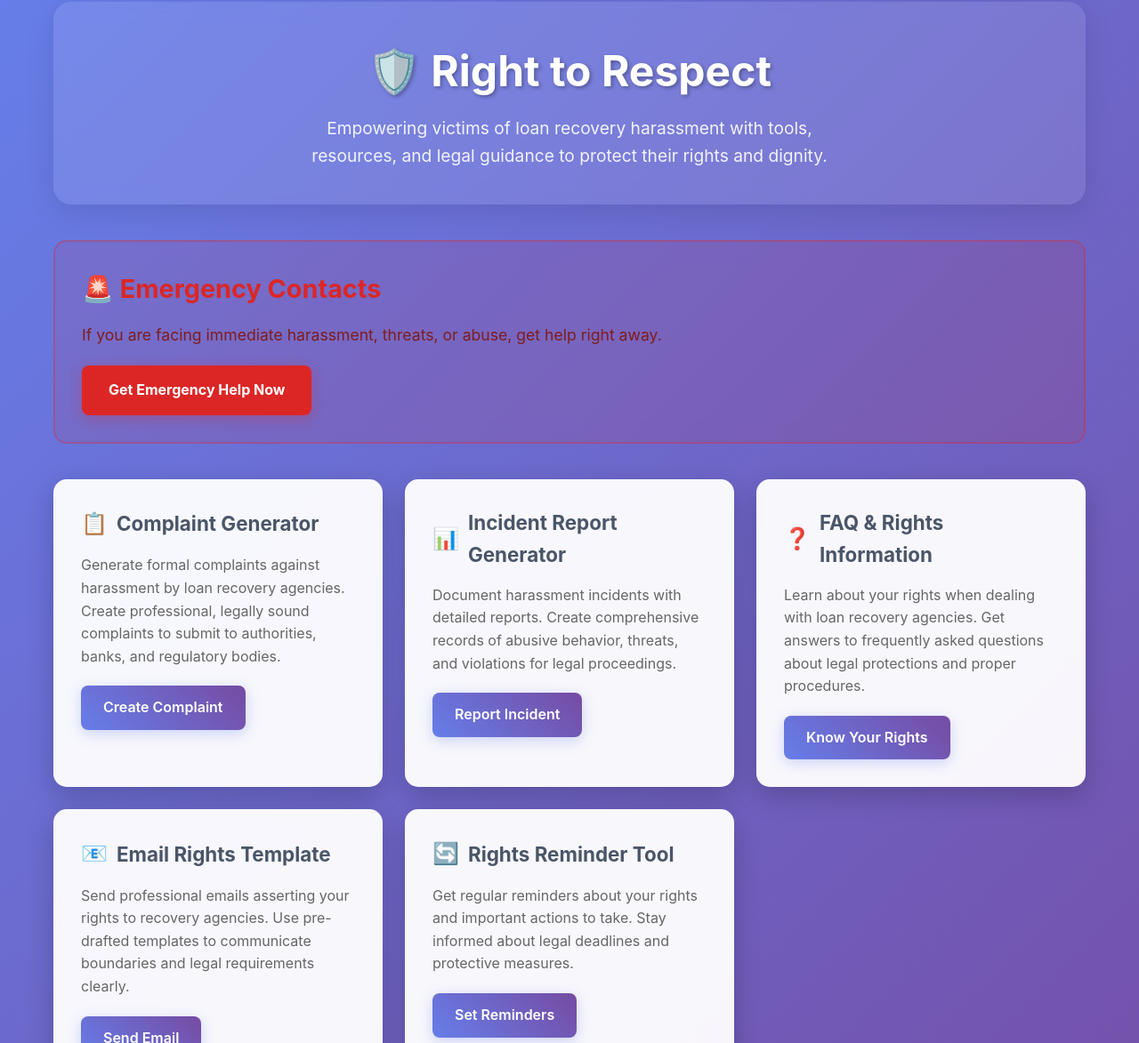
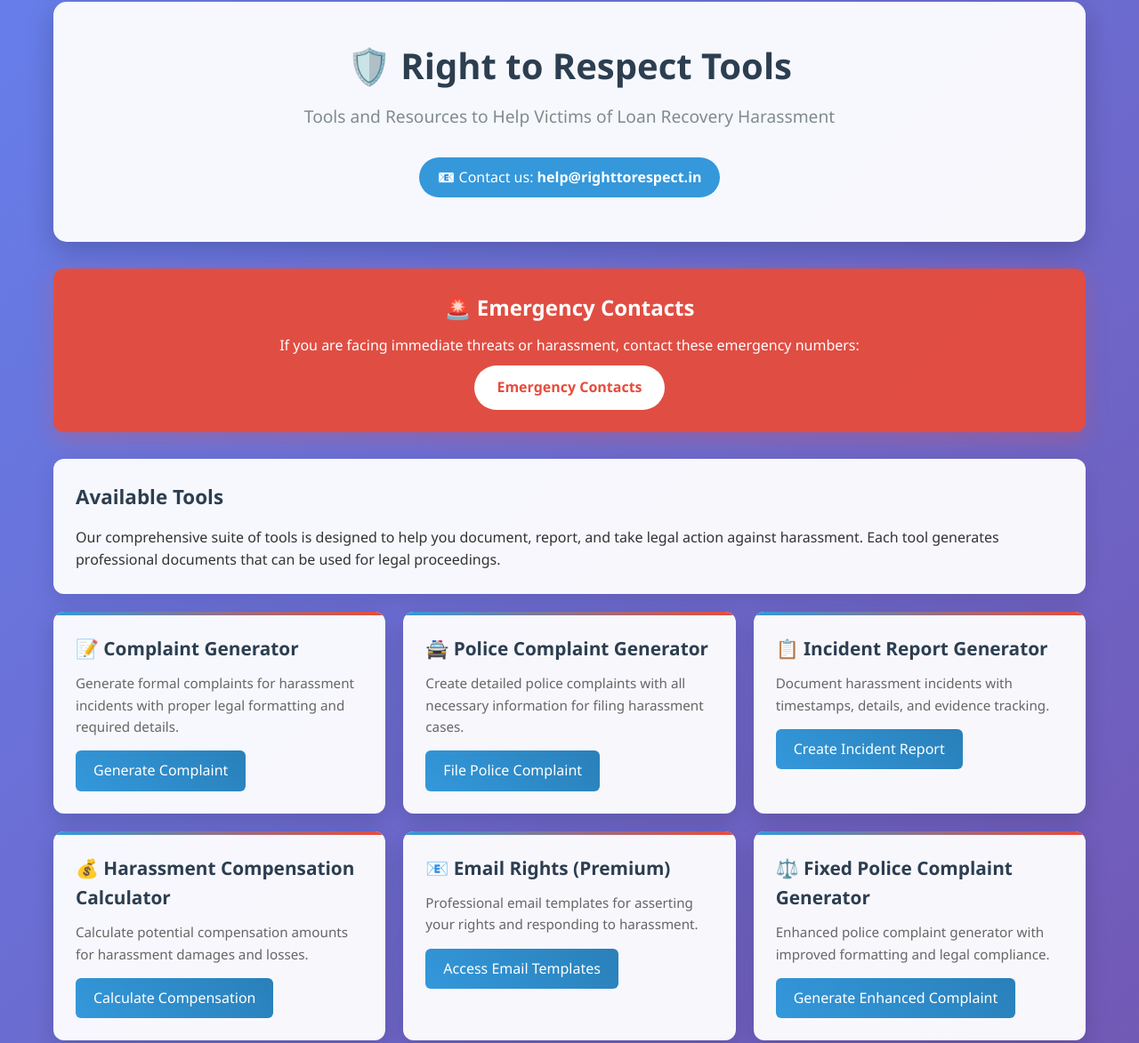
Before and after one commit to harassmentshieldindia/righttorespect-tools, a plain HTML site: page google.html in a window 1280 px wide. Shown: the part 18-1191 px from the top of the page at 89% size. Drawn offline with Linux system fonts and the light colour scheme.

Commit message:
Add missing Google Analytics code to google.html

```diff
--- a/google.html
+++ b/google.html
@@ -3,21 +3,17 @@
 <head>
     <meta charset="UTF-8">
     <meta name="viewport" content="width=device-width, initial-scale=1.0">
-    <!DOCTYPE html>
-<html lang="en">
+
     <!-- Google tag (gtag.js) -->
     <script async src="https://www.googletagmanager.com/gtag/js?id=G-HJJF5KNPZ7"></script>
     <script>
         window.dataLayer = window.dataLayer || [];
         function gtag(){dataLayer.push(arguments);}
         gtag('js', new Date());
-
         gtag('config', 'G-HJJF5KNPZ7');
     </script>
-<head>
-    <meta charset="UTF-8">
-    <meta name="viewport" content="width=device-width, initial-scale=1.0">
-    <title>Right to Respect - Loan Recovery Harassment Help</title>
+
+    <title>Right to Respect Tools - Help for Harassment Victims</title>
     <style>
         * {
             margin: 0;
@@ -26,22 +22,7 @@
         }
 
         body {
-            font-family: -apple-system, BlinkMacSystemFont, 'Segoe UI', Roboto, Oxygen, Ubuntu, Cantarell, sans-serif;
-            line-height: 1.6;
-            color: #333;
-            background: linear-gradient(135deg, #667eea 0%, #764ba2 100%);
-            min-height: 100vh;
-        }
-    <title>Right to Respect - Loan Recovery Harassment Help</title>
-    <style>
-        * {
-            margin: 0;
-            padding: 0;
-            box-sizing: border-box;
-        }
-
-        body {
-            font-family: -apple-system, BlinkMacSystemFont, 'Segoe UI', Roboto, Oxygen, Ubuntu, Cantarell, sans-serif;
+            font-family: 'Segoe UI', Tahoma, Geneva, Verdana, sans-serif;
             line-height: 1.6;
             color: #333;
             background: linear-gradient(135deg, #667eea 0%, #764ba2 100%);
@@ -54,180 +35,171 @@
             padding: 20px;
         }
 
-        .header {
+        header {
             text-align: center;
-            color: white;
-            margin-bottom: 40px;
+            background: rgba(255, 255, 255, 0.95);
+            border-radius: 15px;
             padding: 40px 20px;
-            background: rgba(255, 255, 255, 0.1);
-            backdrop-filter: blur(10px);
-            border-radius: 20px;
-            box-shadow: 0 8px 32px rgba(0, 0, 0, 0.1);
+            margin-bottom: 30px;
+            box-shadow: 0 10px 30px rgba(0, 0, 0, 0.2);
         }
 
-        .header h1 {
-            font-size: 3rem;
+        h1 {
+            color: #2c3e50;
+            font-size: 2.5em;
             margin-bottom: 10px;
             font-weight: 700;
-            text-shadow: 2px 2px 4px rgba(0, 0, 0, 0.3);
         }
 
-        .header p {
-            font-size: 1.2rem;
-            opacity: 0.9;
-            max-width: 600px;
-            margin: 0 auto;
+        .subtitle {
+            color: #7f8c8d;
+            font-size: 1.2em;
+            margin-bottom: 20px;
+        }
+
+        .contact-info {
+            background: #3498db;
+            color: white;
+            padding: 10px 20px;
+            border-radius: 25px;
+            display: inline-block;
+            margin: 10px 0;
         }
 
         .tools-grid {
             display: grid;
-            grid-template-columns: repeat(auto-fit, minmax(350px, 1fr));
-            gap: 25px;
-            margin-bottom: 40px;
+            grid-template-columns: repeat(auto-fit, minmax(300px, 1fr));
+            gap: 20px;
+            margin-bottom: 30px;
         }
 
         .tool-card {
             background: rgba(255, 255, 255, 0.95);
-            border-radius: 15px;
-            padding: 30px;
-            box-shadow: 0 10px 30px rgba(0, 0, 0, 0.2);
+            border-radius: 12px;
+            padding: 25px;
+            box-shadow: 0 8px 25px rgba(0, 0, 0, 0.15);
             transition: transform 0.3s ease, box-shadow 0.3s ease;
-            border: 1px solid rgba(255, 255, 255, 0.2);
+            position: relative;
+            overflow: hidden;
         }
 
         .tool-card:hover {
-            transform: translateY(-10px);
-            box-shadow: 0 20px 40px rgba(0, 0, 0, 0.3);
+            transform: translateY(-5px);
+            box-shadow: 0 15px 40px rgba(0, 0, 0, 0.25);
         }
 
-        .tool-card h3 {
-            color: #4a5568;
-            font-size: 1.4rem;
-            margin-bottom: 15px;
-            display: flex;
-            align-items: center;
-            gap: 10px;
+        .tool-card::before {
+            content: '';
+            position: absolute;
+            top: 0;
+            left: 0;
+            right: 0;
+            height: 4px;
+            background: linear-gradient(45deg, #3498db, #e74c3c);
         }
 
-        .tool-card p {
-            color: #666;
-            margin-bottom: 20px;
-            line-height: 1.6;
+        .tool-title {
+            color: #2c3e50;
+            font-size: 1.3em;
+            margin-bottom: 10px;
+            font-weight: 600;
         }
 
-        .tool-link {
-            display: inline-block;
-            background: linear-gradient(45deg, #667eea, #764ba2);
-            color: white;
-            text-decoration: none;
-            padding: 12px 25px;
-            border-radius: 8px;
-            font-weight: 600;
-            transition: all 0.3s ease;
-            box-shadow: 0 4px 15px rgba(102, 126, 234, 0.3);
+        .tool-description {
+            color: #666;
+            margin-bottom: 15px;
+            font-size: 0.95em;
         }
 
-        .tool-link:hover {
-            transform: translateY(-2px);
-            box-shadow: 0 6px 20px rgba(102, 126, 234, 0.4);
+        .tool-button {
+            background: linear-gradient(45deg, #3498db, #2980b9);
+            color: white;
+            padding: 10px 20px;
+            text-decoration: none;
+            border-radius: 6px;
+            display: inline-block;
+            transition: all 0.3s ease;
+            font-weight: 500;
         }
 
-        .icon {
-            font-size: 1.5rem;
+        .tool-button:hover {
+            background: linear-gradient(45deg, #2980b9, #3498db);
+            transform: scale(1.05);
         }
 
         .emergency-section {
-            background: rgba(220, 38, 38, 0.1);
-            border: 2px solid rgba(220, 38, 38, 0.3);
-            border-radius: 15px;
-            padding: 30px;
-            margin-bottom: 40px;
-            backdrop-filter: blur(10px);
+            background: rgba(231, 76, 60, 0.95);
+            color: white;
+            border-radius: 12px;
+            padding: 25px;
+            margin-bottom: 30px;
+            text-align: center;
+            box-shadow: 0 8px 25px rgba(231, 76, 60, 0.3);
         }
 
-        .emergency-section h2 {
-            color: #dc2626;
-            font-size: 1.8rem;
-            margin-bottom: 15px;
-            display: flex;
-            align-items: center;
-            gap: 10px;
+        .emergency-title {
+            font-size: 1.5em;
+            margin-bottom: 10px;
+            font-weight: 600;
         }
 
-        .emergency-section p {
-            color: #7f1d1d;
-            font-size: 1.1rem;
-            margin-bottom: 20px;
+        .emergency-button {
+            background: white;
+            color: #e74c3c;
+            padding: 12px 25px;
+            text-decoration: none;
+            border-radius: 25px;
+            display: inline-block;
+            font-weight: 600;
+            margin-top: 10px;
+            transition: all 0.3s ease;
         }
 
-        .emergency-link {
-            background: #dc2626;
-            color: white;
-            text-decoration: none;
-            padding: 15px 30px;
-            border-radius: 8px;
-            font-weight: 700;
-            display: inline-block;
-            transition: all 0.3s ease;
-            box-shadow: 0 4px 15px rgba(220, 38, 38, 0.3);
+        .emergency-button:hover {
+            background: #f8f9fa;
+            transform: scale(1.05);
         }
 
-        .emergency-link:hover {
-            background: #b91c1c;
-            transform: translateY(-2px);
-            box-shadow: 0 6px 20px rgba(220, 38, 38, 0.4);
-        }
-
-        .legal-section {
-            background: rgba(255, 255, 255, 0.9);
-            border-radius: 15px;
-            padding: 30px;
-            margin-bottom: 30px;
+        .info-section {
+            background: rgba(255, 255, 255, 0.95);
+            border-radius: 12px;
+            padding: 25px;
+            margin-bottom: 20px;
             box-shadow: 0 8px 25px rgba(0, 0, 0, 0.1);
         }
 
-        .legal-section h2 {
-            color: #374151;
-            margin-bottom: 20px;
-            font-size: 1.6rem;
+        .info-title {
+            color: #2c3e50;
+            font-size: 1.4em;
+            margin-bottom: 15px;
+            font-weight: 600;
         }
 
-        .legal-links {
-            display: flex;
-            flex-wrap: wrap;
-            gap: 15px;
+        .disclaimer {
+            background: rgba(241, 196, 15, 0.9);
+            color: #7d6608;
+            border-radius: 8px;
+            padding: 15px;
+            margin-top: 20px;
+            font-size: 0.9em;
         }
 
-        .legal-link {
-            background: #f3f4f6;
-            color: #374151;
-            text-decoration: none;
-            padding: 10px 20px;
-            border-radius: 6px;
-            font-weight: 500;
-            transition: all 0.3s ease;
-            border: 1px solid #e5e7eb;
-        }
-
-        .legal-link:hover {
-            background: #e5e7eb;
-            transform: translateY(-1px);
-        }
-
-        .footer {
+        footer {
             text-align: center;
-            color: rgba(255, 255, 255, 0.8);
+            background: rgba(52, 73, 94, 0.95);
+            color: white;
             padding: 20px;
-            font-size: 0.9rem;
+            border-radius: 10px;
+            margin-top: 30px;
         }
 
         @media (max-width: 768px) {
-            .header h1 {
-                font-size: 2rem;
+            .tools-grid {
+                grid-template-columns: 1fr;
             }
 
-            .tools-grid {
-                grid-template-columns: 1fr;
+            h1 {
+                font-size: 2em;
             }
 
             .container {
@@ -238,100 +210,147 @@
 </head>
 <body>
     <div class="container">
-        <header class="header">
-            <h1>🛡️ Right to Respect</h1>
-            <p>Empowering victims of loan recovery harassment with tools, resources, and legal guidance to protect their rights and dignity.</p>
+        <header>
+            <h1>🛡️ Right to Respect Tools</h1>
+            <p class="subtitle">Tools and Resources to Help Victims of Loan Recovery Harassment</p>
+            <div class="contact-info">
+                📧 Contact us: <strong>help@righttorespect.in</strong>
+            </div>
         </header>
 
-        <section class="emergency-section">
-            <h2>🚨 Emergency Contacts</h2>
-            <p>If you are facing immediate harassment, threats, or abuse, get help right away.</p>
-            <a href="emergency_contacts_fixed (1).html" class="emergency-link">Get Emergency Help Now</a>
-        </section>
+        <div class="emergency-section">
+            <h2 class="emergency-title">🚨 Emergency Contacts</h2>
+            <p>If you are facing immediate threats or harassment, contact these emergency numbers:</p>
+            <a href="emergency_contacts_fixed (1).html" class="emergency-button">Emergency Contacts</a>
+        </div>
+
+        <div class="info-section">
+            <h2 class="info-title">Available Tools</h2>
+            <p>Our comprehensive suite of tools is designed to help you document, report, and take legal action against harassment. Each tool generates professional documents that can be used for legal proceedings.</p>
+        </div>
 
         <div class="tools-grid">
             <div class="tool-card">
-                <h3><span class="icon">📋</span>Complaint Generator</h3>
-                <p>Generate formal complaints against harassment by loan recovery agencies. Create professional, legally sound complaints to submit to authorities, banks, and regulatory bodies.</p>
-                <a href="complaint-generator.html" class="tool-link">Create Complaint</a>
-            </div>
-
-
-
-            <div class="tool-card">
-                <h3><span class="icon">📊</span>Incident Report Generator</h3>
-                <p>Document harassment incidents with detailed reports. Create comprehensive records of abusive behavior, threats, and violations for legal proceedings.</p>
-                <a href="incident_report_generator (1).html" class="tool-link">Report Incident</a>
+                <h3 class="tool-title">📝 Complaint Generator</h3>
+                <p class="tool-description">Generate formal complaints for harassment incidents with proper legal formatting and required details.</p>
+                <a href="complaint-generator.html" class="tool-button">Generate Complaint</a>
             </div>
 
             <div class="tool-card">
-                <h3><span class="icon">❓</span>FAQ & Rights Information</h3>
-                <p>Learn about your rights when dealing with loan recovery agencies. Get answers to frequently asked questions about legal protections and proper procedures.</p>
-                <a href="faq_section_widget 1.html" class="tool-link">Know Your Rights</a>
+                <h3 class="tool-title">🚔 Police Complaint Generator</h3>
+                <p class="tool-description">Create detailed police complaints with all necessary information for filing harassment cases.</p>
+                <a href="police_complaint_generator.html" class="tool-button">File Police Complaint</a>
             </div>
 
             <div class="tool-card">
-                <h3><span class="icon">📧</span>Email Rights Template</h3>
-                <p>Send professional emails asserting your rights to recovery agencies. Use pre-drafted templates to communicate boundaries and legal requirements clearly.</p>
-                <a href="email_rights_premium (1).html" class="tool-link">Send Email</a>
+                <h3 class="tool-title">📋 Incident Report Generator</h3>
+                <p class="tool-description">Document harassment incidents with timestamps, details, and evidence tracking.</p>
+                <a href="incident_report_generator (1).html" class="tool-button">Create Incident Report</a>
             </div>
 
             <div class="tool-card">
-                <h3><span class="icon">🔄</span>Rights Reminder Tool</h3>
-                <p>Get regular reminders about your rights and important actions to take. Stay informed about legal deadlines and protective measures.</p>
-                <a href="righttorespect_revised.html" class="tool-link">Set Reminders</a>
+                <h3 class="tool-title">💰 Harassment Compensation Calculator</h3>
+                <p class="tool-description">Calculate potential compensation amounts for harassment damages and losses.</p>
+                <a href="harassment_compensation_calculator.html" class="tool-button">Calculate Compensation</a>
+            </div>
+
+            <div class="tool-card">
+                <h3 class="tool-title">📧 Email Rights (Premium)</h3>
+                <p class="tool-description">Professional email templates for asserting your rights and responding to harassment.</p>
+                <a href="email_rights_premium (1).html" class="tool-button">Access Email Templates</a>
+            </div>
+
+            <div class="tool-card">
+                <h3 class="tool-title">⚖️ Fixed Police Complaint Generator</h3>
+                <p class="tool-description">Enhanced police complaint generator with improved formatting and legal compliance.</p>
+                <a href="fixed_police_complaint_generator.html" class="tool-button">Generate Enhanced Complaint</a>
+            </div>
+
+            <div class="tool-card">
+                <h3 class="tool-title">🏷️ FAQ Section Widget</h3>
+                <p class="tool-description">Common questions and answers about harassment rights and legal procedures.</p>
+                <a href="faq_section_widget 1.html" class="tool-button">View FAQ</a>
+            </div>
+
+            <div class="tool-card">
+                <h3 class="tool-title">📄 Terms of Service</h3>
+                <p class="tool-description">Read our terms of service and understand how to use these tools effectively.</p>
+                <a href="terms_of_service.html" class="tool-button">View Terms</a>
+            </div>
+
+            <div class="tool-card">
+                <h3 class="tool-title">🔒 Privacy Policy</h3>
+                <p class="tool-description">Your privacy is important. Learn how we protect your information and data.</p>
+                <a href="privacy_policy.html" class="tool-button">View Privacy Policy</a>
+            </div>
+
+            <div class="tool-card">
+                <h3 class="tool-title">🍪 Cookie Policy</h3>
+                <p class="tool-description">Understand our cookie usage and privacy practices on this website.</p>
+                <a href="cookie_policy (1).html" class="tool-button">View Cookie Policy</a>
+            </div>
+
+            <div class="tool-card">
+                <h3 class="tool-title">⚠️ Disclaimer</h3>
+                <p class="tool-description">Important legal disclaimers and limitations regarding the use of these tools.</p>
+                <a href="disclaimer.html" class="tool-button">View Disclaimer</a>
+            </div>
+
+            <div class="tool-card">
+                <h3 class="tool-title">📈 Right to Respect (Revised)</h3>
+                <p class="tool-description">Updated information about your rights and how to exercise them effectively.</p>
+                <a href="righttorespect_revised.html" class="tool-button">Learn Your Rights</a>
             </div>
         </div>
 
-        <section class="legal-section">
-            <h2>📜 Legal Information & Policies</h2>
-            <div class="legal-links">
-                <a href="terms_of_service.html" class="legal-link">Terms of Service</a>
-                <a href="privacy_policy.html" class="legal-link">Privacy Policy</a>
-                <a href="disclaimer.html" class="legal-link">Legal Disclaimer</a>
-                <a href="cookie_policy (1).html" class="legal-link">Cookie Policy</a>
+        <div class="info-section">
+            <h2 class="info-title">How to Use These Tools</h2>
+            <p><strong>1. Document Everything:</strong> Use our incident report generator to keep detailed records of all harassment incidents.</p>
+            <p><strong>2. Generate Complaints:</strong> Use our complaint generators to create properly formatted legal documents.</p>
+            <p><strong>3. Calculate Damages:</strong> Use our compensation calculator to understand potential recovery amounts.</p>
+            <p><strong>4. Know Your Rights:</strong> Review our rights information and FAQ sections to understand your legal options.</p>
+            <p><strong>5. Seek Professional Help:</strong> While these tools are helpful, consider consulting with a legal professional for complex cases.</p>
         </div>
-        </section>
 
-        <footer class="footer">
-            <p>© 2025 Right to Respect Tools. This website provides information and tools to help victims of loan recovery harassment. Always consult with qualified legal professionals for specific legal advice.</p>
-            <p style="margin-top: 10px; font-size: 0.8rem;">🤝 Together we can stop harassment and protect dignity</p>
+        <div class="disclaimer">
+            <strong>⚠️ Important Disclaimer:</strong> These tools are for informational purposes only and do not constitute legal advice. For specific legal guidance, please consult with a qualified attorney. Always verify information with local laws and regulations.
+        </div>
+
+        <footer>
+            <p>© 2025 Right to Respect Tools | Empowering victims with knowledge and resources</p>
+            <p>Contact: <strong>help@righttorespect.in</strong> | Emergency Support Available 24/7</p>
         </footer>
     </div>
 
     <script>
-        // Add smooth scrolling and enhanced interactivity
+        // Enhanced Analytics tracking
         document.addEventListener('DOMContentLoaded', function() {
-            // Add loading animation
-            const cards = document.querySelectorAll('.tool-card');
-            cards.forEach((card, index) => {
-                card.style.opacity = '0';
-                card.style.transform = 'translateY(30px)';
-                setTimeout(() => {
-                    card.style.transition = 'all 0.6s ease';
-                    card.style.opacity = '1';
-                    card.style.transform = 'translateY(0)';
-                }, index * 100);
+            // Track tool button clicks
+            const toolButtons = document.querySelectorAll('.tool-button, .emergency-button');
+            toolButtons.forEach(button => {
+                button.addEventListener('click', function(e) {
+                    // Google Analytics event tracking
+                    if (typeof gtag !== 'undefined') {
+                        gtag('event', 'tool_access', {
+                            'tool_name': this.textContent.trim(),
+                            'page_location': window.location.href,
+                            'page_title': document.title
                         });
-
-            // Add click tracking for tools (for analytics)
-            const toolLinks = document.querySelectorAll('.tool-link, .emergency-link');
-            toolLinks.forEach(link => {
-                link.addEventListener('click', function(e) {
+                    }
                     console.log('Tool accessed:', this.textContent.trim());
                 });
             });
 
-            // Add helpful tooltips on hover
-            const toolCards = document.querySelectorAll('.tool-card');
-            toolCards.forEach(card => {
-                card.addEventListener('mouseenter', function() {
-                    this.style.transform = 'translateY(-10px) scale(1.02)';
+            // Track page engagement
+            let startTime = Date.now();
+            window.addEventListener('beforeunload', function() {
+                let timeSpent = Math.round((Date.now() - startTime) / 1000);
+                if (typeof gtag !== 'undefined') {
+                    gtag('event', 'page_engagement', {
+                        'time_spent': timeSpent,
+                        'page_location': window.location.href
                     });
-
-                card.addEventListener('mouseleave', function() {
-                    this.style.transform = 'translateY(0) scale(1)';
-                });
+                }
             });
         });
     </script>
```
Lines whose indentation alone changed are shown as unchanged.
